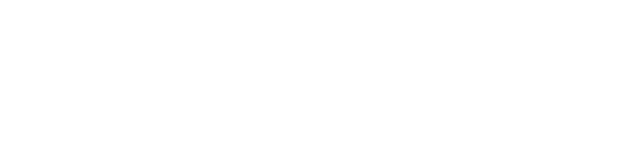
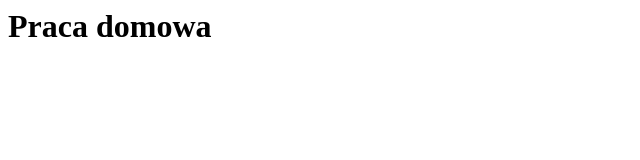
Before and after one commit to 7nspired/praca-domowa, a plain HTML site: page index.html in a window 1280 px wide. Shown: the whole page, without its empty margins (0-640 px from the left). Drawn offline with Linux system fonts and the light colour scheme.

Commit message:
pogrubienie, poprawienie

```diff
--- a/index.html
+++ b/index.html
@@ -1 +1 @@
-<h1 Praca domowa </h1>
+<h1><b>Praca domowa</b></h1>
```
